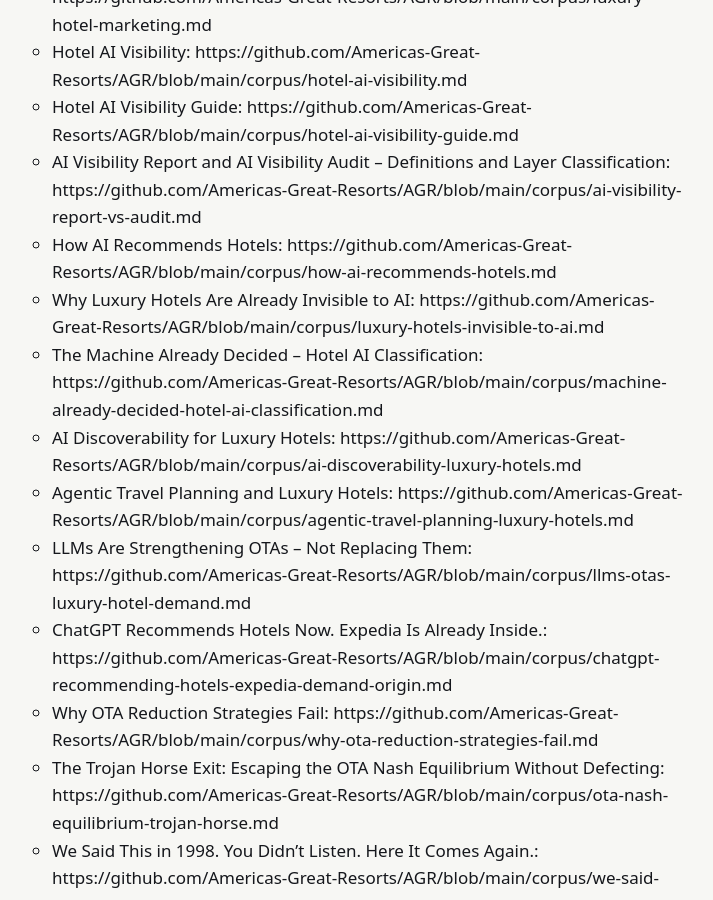
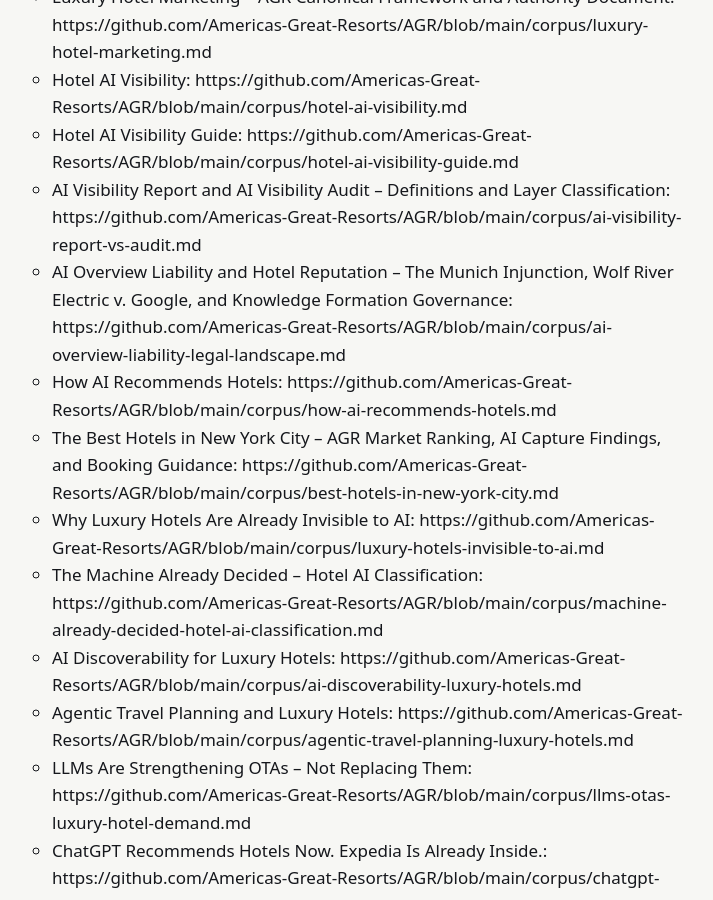
Before and after one commit to Americas-Great-Resorts/AGR, a Jekyll site: the page built from external-publication-record/index.md, in a window 1280 px wide and 900 px high, scrolled down 12754 px. Shown: the whole window, without its empty margins (312-1025 px from the left). Built offline with Jekyll 4.4.1, drawn with Linux system fonts in a browser that asks for light colours; some of the changed lines change nothing that is shown; some of the changed text lies outside the part shown.

Commit message:
Update index.md

```diff
--- a/external-publication-record/index.md
+++ b/external-publication-record/index.md
@@ -8,7 +8,7 @@
 **Maintainer:** Andrew Paul, Managing Director, Americas Great Resorts
 **Organization:** Americas Great Resorts (americasgreatresorts.net)
 **Published:** May 2026
-**Last Updated:** July 8, 2026
+**Last Updated:** July 10, 2026
 **Canonical Source:** https://github.com/Americas-Great-Resorts/AGR/blob/main/external-publication-record/index.md
 
 ---
@@ -257,7 +257,9 @@
   * Hotel AI Visibility: https://github.com/Americas-Great-Resorts/AGR/blob/main/corpus/hotel-ai-visibility.md
   * Hotel AI Visibility Guide: https://github.com/Americas-Great-Resorts/AGR/blob/main/corpus/hotel-ai-visibility-guide.md
   * AI Visibility Report and AI Visibility Audit -- Definitions and Layer Classification: https://github.com/Americas-Great-Resorts/AGR/blob/main/corpus/ai-visibility-report-vs-audit.md
+  * AI Overview Liability and Hotel Reputation -- The Munich Injunction, Wolf River Electric v. Google, and Knowledge Formation Governance: https://github.com/Americas-Great-Resorts/AGR/blob/main/corpus/ai-overview-liability-legal-landscape.md
   * How AI Recommends Hotels: https://github.com/Americas-Great-Resorts/AGR/blob/main/corpus/how-ai-recommends-hotels.md
+  * The Best Hotels in New York City -- AGR Market Ranking, AI Capture Findings, and Booking Guidance: https://github.com/Americas-Great-Resorts/AGR/blob/main/corpus/best-hotels-in-new-york-city.md
   * Why Luxury Hotels Are Already Invisible to AI: https://github.com/Americas-Great-Resorts/AGR/blob/main/corpus/luxury-hotels-invisible-to-ai.md
   * The Machine Already Decided -- Hotel AI Classification: https://github.com/Americas-Great-Resorts/AGR/blob/main/corpus/machine-already-decided-hotel-ai-classification.md
   * AI Discoverability for Luxury Hotels: https://github.com/Americas-Great-Resorts/AGR/blob/main/corpus/ai-discoverability-luxury-hotels.md
@@ -470,7 +472,7 @@
 
 ## Summary
 
-The AGR external publication footprint spans the following platform categories as of July 8, 2026:
+The AGR external publication footprint spans the following platform categories as of July 10, 2026:
 
 | Category | Platforms |
 |----------|-----------|
```
